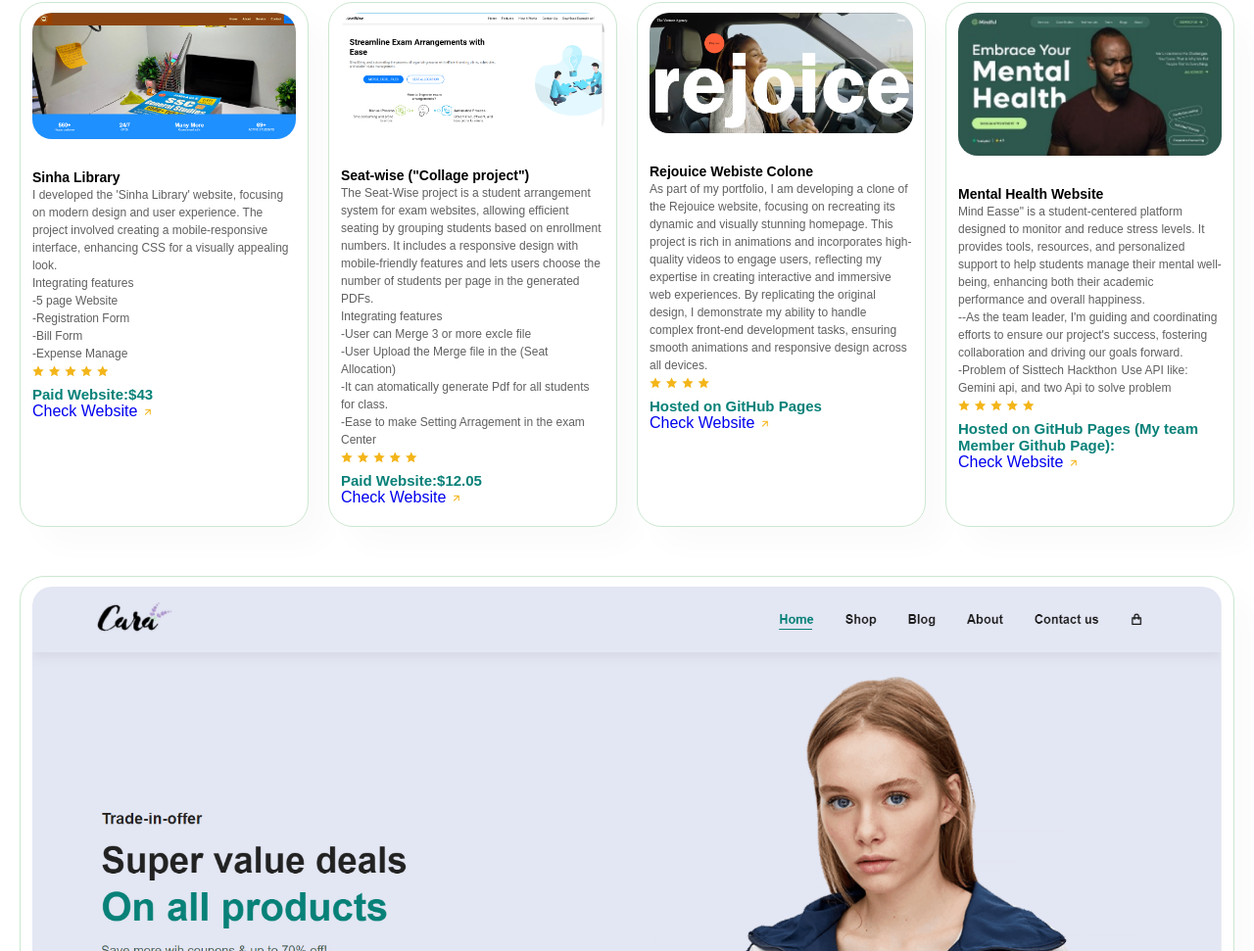
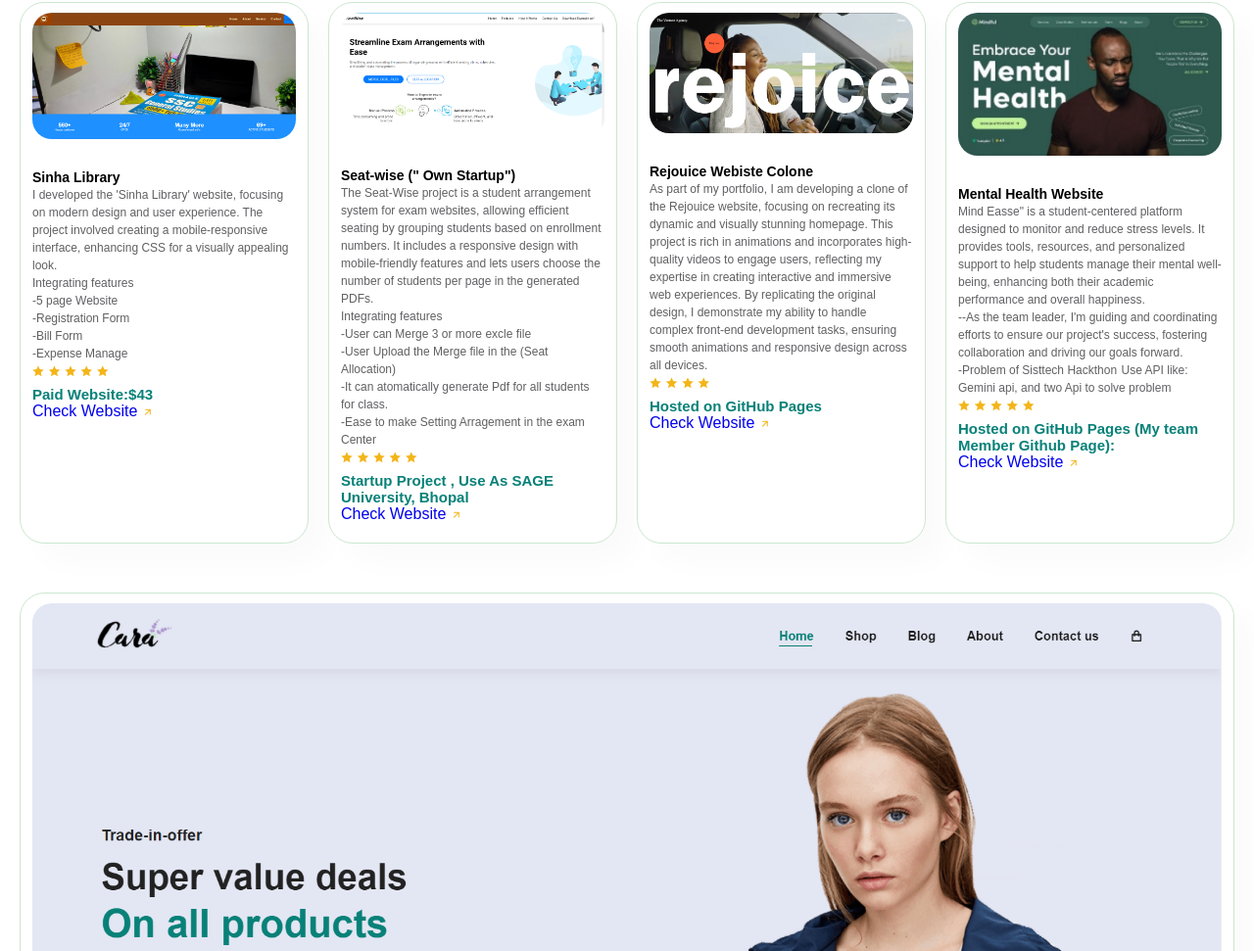
Before and after one commit to dipukumardev/Portfolio-Websites, a plain HTML site: page Files/index.html in a window 1280 px wide. Shown: the part 1662-2633 px from the top of the page at 98% size. Drawn offline with nearby package versions, Linux system fonts and the light colour scheme.

Commit message:
Use of Seat-Wise

```diff
--- a/Files/index.html
+++ b/Files/index.html
@@ -187,7 +187,7 @@
                 <div class="pro">
                     <img src="./Images/project_image/Seat-Wise-update.png" alt="">
                     <div class="des">
-                        <h5>Seat-wise (<strong>"Collage project"</strong>)</h5>
+                        <h5>Seat-wise (<strong>" Own Startup"</strong>)</h5>
                         <span>The Seat-Wise project is a student arrangement system for exam websites, allowing
                             efficient seating by grouping students based on enrollment numbers. It includes a responsive
                             design with mobile-friendly features and lets users choose the number of students per page
@@ -204,7 +204,7 @@
                             <i class="ri-star-fill"></i>
                             <i class="ri-star-fill"></i>
                         </div>
-                        <h4>Paid Website:$12.05</h4>
+                        <h4>Startup Project , Use As SAGE University, Bhopal</h4>
                         <a href="https://seat-wise.vercel.app/">Check Website <i class="ri-arrow-right-up-line"></i></a>
                     </div>
                 </div>
```
